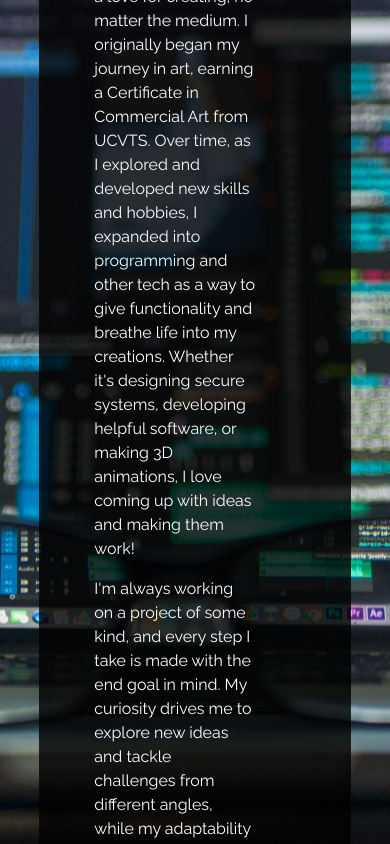
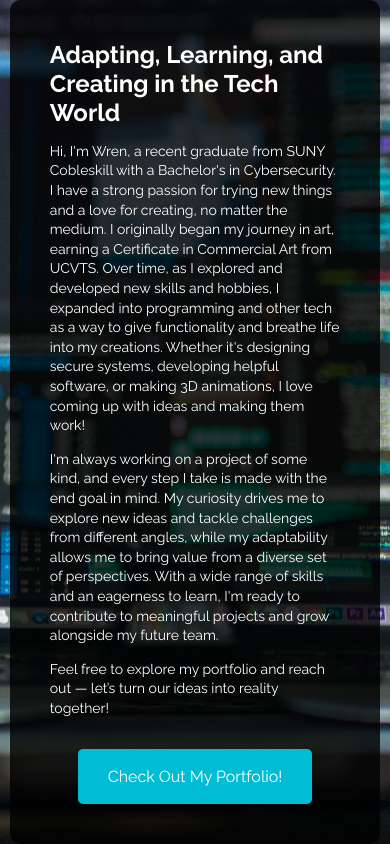
Before and after one commit to wrenrowan25/portfolio_site, a React (Create React App) app: page /resume in a window 390 px wide. Shown: the top 844 px of the page. Built offline with nearby package versions, Linux system fonts and the light colour scheme; a web font is replaced by a local one.

Commit message:
Mobile View Stylings Created

```diff
--- a/src/App.css
+++ b/src/App.css
@@ -220,7 +220,7 @@ input:focus, textarea:focus {
   flex-direction: row;
   justify-content: center;
   max-width: 1200px;
-  padding: 50px;
+  padding: 50px 50px 75px 50px;
   width: 80%;
 }
 
@@ -240,6 +240,10 @@ input:focus, textarea:focus {
   font-size: 16px;
   line-height: 1.5;
   margin-bottom: 15px;
+}
+
+.intro-button-mobile {
+  display: none;
 }
 
 .intro-button {
@@ -276,7 +280,6 @@ input:focus, textarea:focus {
 }
 
 /* ========== NAVIGATION BAR ========== */
-
 .navbar {
   background-color: #222;
   color: white;
@@ -295,18 +298,19 @@ input:focus, textarea:focus {
   width: 100%;
 }
 
+/* Hamburger Menu Button */
 .hamburger {
   background: none;
   border: none;
   color: white;
   cursor: pointer;
-  display: none;
-  font-size: 1.5rem;
-  left: 10px;
+  display: none; /* Hidden by default */
+  font-size: 25px;
   position: absolute;
+  left: 0px;
 }
 
-/*NAV TABS */
+/* Navigation Tabs */
 .nav-tabs {
   display: flex;
   gap: 10px;
@@ -868,3 +872,237 @@ transform: scale(1.02);
   transform: translateY(-5px);
   box-shadow: 0 4px 8px rgba(0, 0, 0, 0.15);
 }
+
+/* ========== MEDIA QUERIES FOR MOBILE VIEW ========== */
+
+/* Mobile View: Maximum width of 768px */
+@media (max-width: 768px) {
+
+  /* GLOBAL STYLES */
+  body {
+    font-size: 14px; /* Reduce font size for smaller screens */
+  }
+
+  /* TYPOGRAPHY */
+  h1 {
+    font-size: 28px;
+  }
+  h2 {
+    font-size: 22px;
+  }
+  h3 {
+    font-size: 16px;
+  }
+  p {
+    font-size: 14px;
+  }
+
+  /* INTRO POPUP */
+  .intro-container {
+    flex-direction: column; /* Stack text and image vertically */
+    padding: 40px; /* Reduce padding */
+    width: 95%; /* Maximize usage of smaller screens */
+  }
+
+  .intro-text {
+    padding: 0;
+  }
+
+  .intro-text h1 {
+    font-size: 24px; /* Smaller heading size */
+    margin: 0px 0px 15px 0px; /* Reduce spacing */
+  }
+
+  .intro-text p {
+    font-size: 14px; /* Reduce font size */
+    line-height: 1.4; /* Adjust line spacing for readability */
+    margin-bottom: 10px; /* Reduce paragraph spacing */
+  }
+
+  .intro-button {
+    display: none;
+  }
+
+  .intro-button-mobile {
+    display: block;
+    position: relative;
+    font-size: 14px; /* Smaller button text */
+    padding: 10px 20px; /* Smaller button size */
+    margin-top: 20px; /* Add spacing between text and button */
+    background-color: var(--button-bg);
+    border-radius: 5px;
+    border: none;
+    color: white;
+    cursor: pointer;
+    font-size: 16px;
+    margin-top: 20px;
+    padding: 15px 30px;
+    text-decoration: none;
+    transition: background-color 0.3s ease;
+  }
+
+  .intro-image {
+    display: none; /* Hide the profile picture in mobile view */
+  }
+
+  /* NAVIGATION BAR */
+
+  .hamburger {
+    display: block; /* Show hamburger in mobile view */
+  }
+
+  .navbar {
+    position: relative;
+    height: 40px;
+  }
+
+  .nav-tabs {
+    display: none; /* Hide tabs by default in mobile view */
+    flex-direction: column; /* Stack items vertically in dropdown */
+    position: absolute;
+    top: 50px; /* Positioned below navbar */
+    left: 0;
+    width: 100%;
+    background-color: #333; /* Background for dropdown */
+    padding: 10px 0;
+    box-shadow: 0 2px 5px rgba(0, 0, 0, 0.5);
+    z-index: 1000;
+  }
+
+  .nav-tabs.open {
+    display: flex; /* Show dropdown when open */
+  }
+
+  .nav-button {
+    padding: 10px; /* Adjust padding for dropdown items */
+    text-align: left; /* Align text to the left */
+    width: 100%; /* Full width for dropdown items */
+  }
+
+  .nav-button:hover {
+    background: #444; /* Darker hover background */
+  }
+
+/*DARK MODE TOGGLE BUTTON*/
+
+  .dark-mode-toggle {
+    position: absolute; /* Position independently of dropdown */
+    top: 13px;
+    right: 20px;
+    z-index: 1; /* Ensure it stays above the dropdown */
+    padding: 3px 5px;
+  }
+
+  /* SEARCH BAR */
+  .search-bar {
+    padding: 10px;
+    margin-top: 20px; /* Add some spacing */
+  }
+  .search-input {
+    width: 100%; /* Full-width input field */
+    max-width: none;
+  }
+  .search-top {
+    flex-direction: column; /* Stack search elements */
+    align-items: stretch;
+    gap: 10px;
+  }
+
+  /* NO RESULTS MESSAGE */
+  .no-results-card {
+    font-size: 14px; /* Smaller font */
+    padding: 15px; /* Reduce padding */
+  }
+
+  /* WARNING MESSAGE */
+  .warning-overlay {
+    width: 90%; /* Limit width */
+    padding: 15px; /* Adjust padding */
+  }
+
+  /* PROJECT GRID */
+  .project-grid {
+    gap: 15px; /* Reduce spacing */
+  }
+  .project-card {
+    width: 100%; /* Ensure full-width for smaller screens */
+  }
+
+  /* EXPANDED VIEW */
+  .expanded-view {
+    padding: 10px; /* Reduce padding */
+  }
+  .expanded-view-card {
+    padding: 15px; /* Reduce card padding */
+  }
+  .top-bar h2 {
+    font-size: 18px; /* Smaller title font */
+  }
+  .expanded-tabs {
+    flex-wrap: wrap; /* Allow tabs to wrap */
+    gap: 5px;
+    padding: 5px 10px;
+  }
+  .expanded-tabs button {
+    padding: 5px 10px; /* Smaller buttons */
+    font-size: 14px;
+  }
+
+  /* IMAGE CAROUSEL */
+  .carousel-image {
+    max-width: 100%; /* Ensure image scales to fit smaller screens */
+  }
+  .image-carousel {
+    flex-direction: column; /* Stack buttons above and below image */
+  }
+  .image-carousel button {
+    font-size: 1rem; /* Adjust button size */
+  }
+
+  /* RESUME SECTION */
+  .resume-card {
+    padding: 20px; /* Reduce padding */
+    margin: 10px auto; /* Smaller margin */
+  }
+  .profile-banner {
+    height: 100px; /* Reduce banner height */
+  }
+  .profile-picture {
+    height: 100px; /* Reduce size */
+    width: 100px;
+    top: 15px;
+  }
+  .profile-details h3 {
+    font-size: 20px;
+  }
+  .profile-details h4 {
+    font-size: 16px;
+  }
+  .profile-details p {
+    font-size: 14px;
+  }
+  .job-entry {
+    flex-direction: column; /* Stack job image and details */
+    gap: 10px;
+  }
+  .organization-image {
+    height: 40px; /* Reduce size */
+    width: 40px;
+  }
+
+  /* SKILLS GRID */
+  .skills-grid {
+    grid-template-columns: 1fr; /* Single-column layout */
+    gap: 10px; /* Smaller gap */
+  }
+  .skills-grid div {
+    padding: 10px; /* Reduce padding */
+  }
+  .skills-grid h4 {
+    font-size: 14px; /* Adjust font size */
+  }
+  .skills-grid p {
+    font-size: 12px;
+  }
+
+}
--- a/src/pages/IntroScreen.js
+++ b/src/pages/IntroScreen.js
@@ -31,6 +31,9 @@ function IntroScreen({ onClose }) {
             Check Out My Portfolio!
           </Link>
         </div>
+        <Link to="/portfolio/webdev" className="intro-button-mobile" onClick={onClose}>
+            Check Out My Portfolio!
+        </Link>
         <div className="intro-image">
           <img src={profilePicture} alt="Wren Rowan" />
         </div>
```
